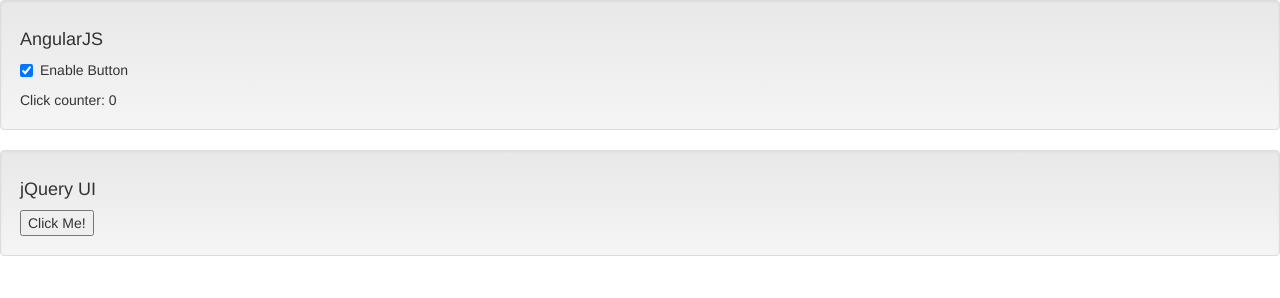
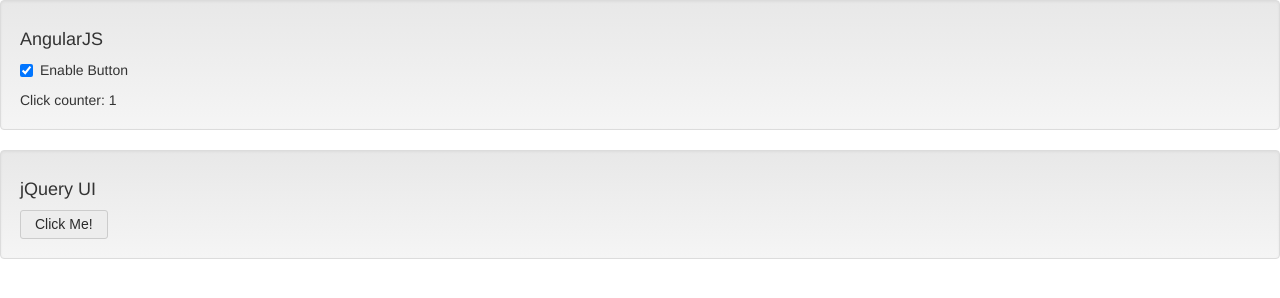
Before and after one commit to chisun-joung/proangular, a website: page angularjs/controllers.html in a window 1280 px wide. Both pictures are taken after a click on the button "Click Me!". Drawn offline with nearby package versions, Linux system fonts and the light colour scheme.

Commit message:
Update the AngularJS scope in Response to the jQurey UI Click

```diff
--- a/angularjs/controllers.html
+++ b/angularjs/controllers.html
@@ -13,8 +13,8 @@
     <script>
 
         $(document).ready(function() {
-            $('#jqui buttion').button().click(function(e){
-                alert("jQuery UI button was clicked");
+            $('#jqui button').button().click(function(e){
+                angular.element(angularRegion).scope().$apply('handleClick()');
             });
         });
 
@@ -28,6 +28,12 @@
             $scope.handleClick = function() {
                 $scope.clickCounter++;
             }
+
+            $scope.$watch('buttonEnabled', function(newValue) {
+                $('#jqui button').button({
+                    disabled: !newValue
+                });
+            });
         });
     </script>
 </head>
```
